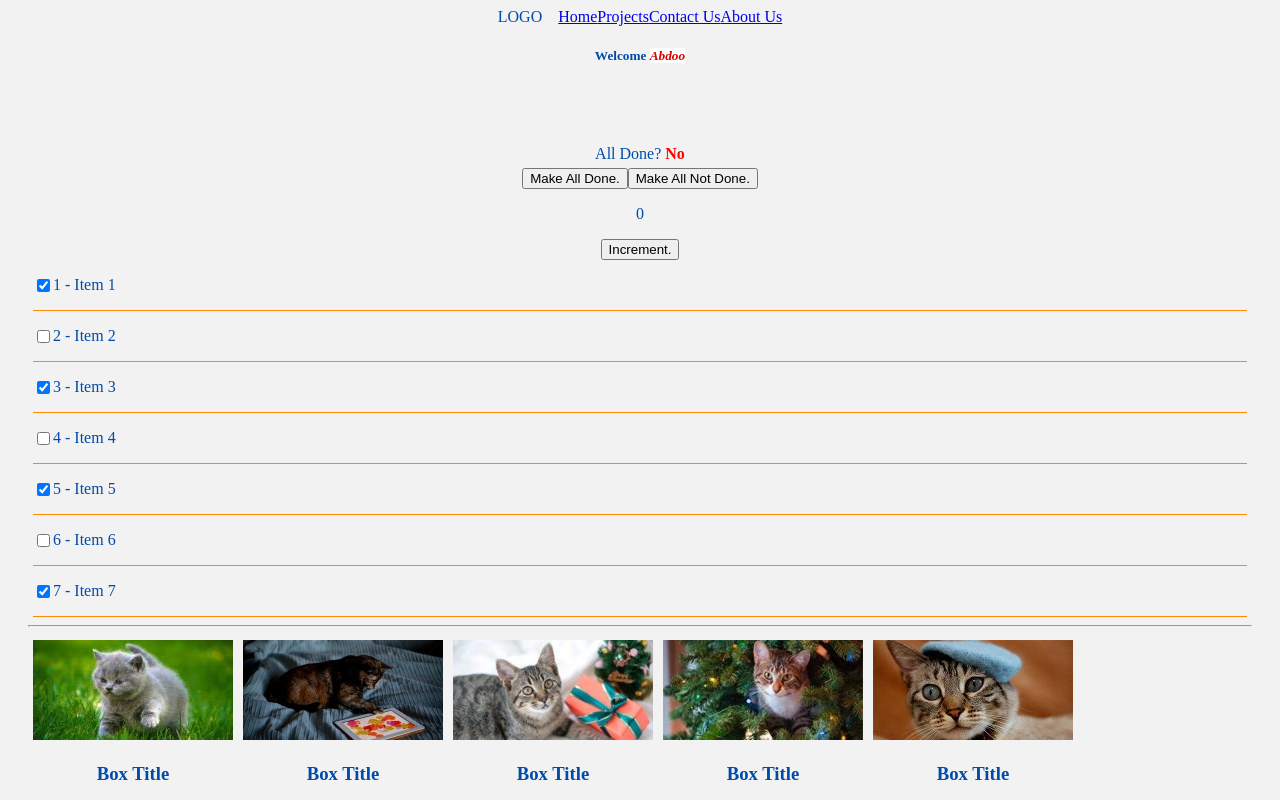
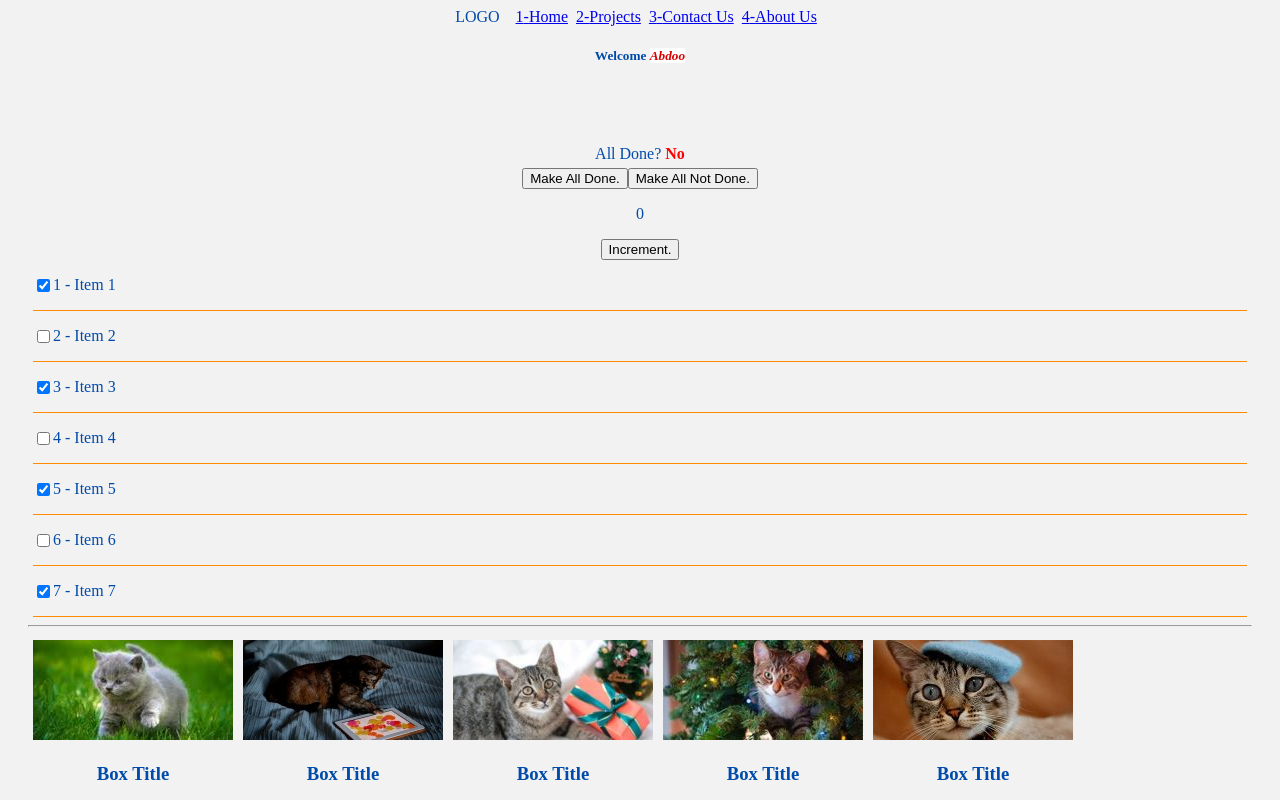
Before and after one commit to Abd0M0hamed/ReactDemo, a React (Create React App) app: page / in a window 1280 px wide. Shown: the top 800 px of the page. Built offline with nearby package versions, Linux system fonts and the light colour scheme.

Commit message:
Add Lifecycle Methods

```diff
--- a/src/components/App.js
+++ b/src/components/App.js
@@ -13,6 +13,50 @@ class App extends React.Component {
     return { display: "block"}
   }
 
+  //Executed once when the component is loaded
+  componentDidMount(){
+    console.log("Welcome, The component is Mounted");
+  }
+
+  static getDerivedStateFromProps(props, state){
+    // Return the new, updated state based upon the props
+  }
+
+  getSnapshotBeforeUpdate(){
+    // Create a backup of the current way things are
+  }
+  // Before Component Mount (Deprecated)
+  /*
+  componentWillMount() {
+
+  }
+  */
+
+  // Executed everytime component receives props (Deprecated)
+  /*
+  componentWillReceiveProps(nextProps){
+    console.log("Component receiving Props");
+  }
+  */
+
+  // If component needs to be re-rendered
+  shouldComponentUpdate(nextProps, nextState){
+    // We return true if we need it to update otherwise we return false
+  }
+
+  // If component going to be unmounted (Used for Cleanup)
+  componentWillUnmount(){
+    // remove event listeners
+    // Cleanup the code before component disappears
+  }
+
+  //Before Component Update (DeprecatedS)
+  /*
+  componentWillUpdate(){
+
+  }
+  */
+
   render(){
     const styles = this.getStyles()
     return (
--- a/src/components/TopBar.js
+++ b/src/components/TopBar.js
@@ -13,8 +13,8 @@ class TopBar extends React.Component {
   }
 
   renderBarElements(){
-    return this.getBarElements().map(item => {
-      return (<TopBarItem title={item.title} href={item.href} />)
+    return this.getBarElements().map((item, key) => {
+      return (<TopBarItem id={key+1} key={key} title={item.title} href={item.href} />)
     })
   }
 
--- a/src/components/TopBarItem.js
+++ b/src/components/TopBarItem.js
@@ -1,8 +1,9 @@
 import React from "react"
 
 class TopBarItem extends React.Component {
+
   render(){
-    return (<a href={this.props.href}>{this.props.title}</a>)
+    return (<span><a href={this.props.href}>{this.props.id}-{this.props.title}</a>&nbsp;&nbsp;</span>)
   }
 }
 
```
